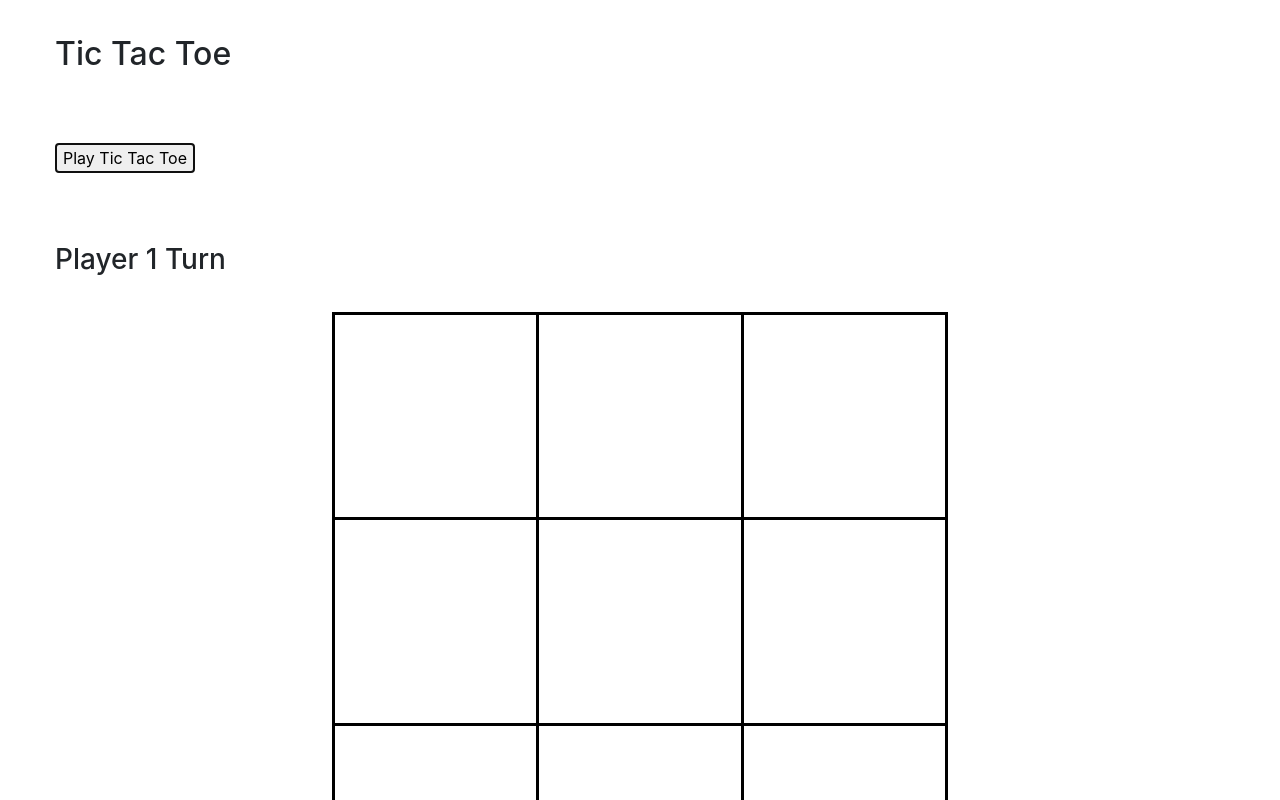
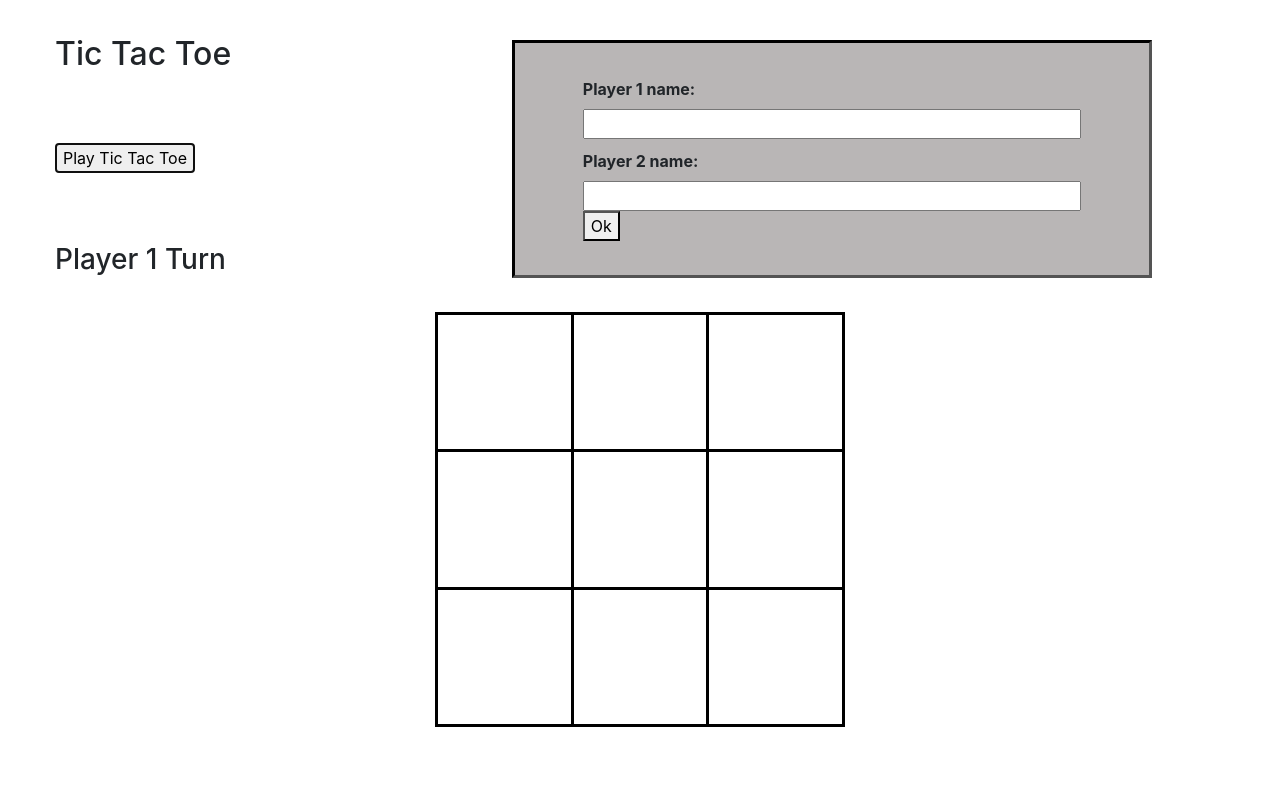
Before and after one commit to FelipeEnne/Tic-Tac-Toe-JavaScript, a plain HTML site: page index.html in a window 1280 px wide. Both pictures are taken after a click on the button "Play Tic Tac Toe". Shown: the top 800 px of the page. Drawn offline with nearby package versions, Linux system fonts and the light colour scheme.

Commit message:
Some minor corrections and major changes in apearance and game logic

```diff
--- a/css/style.css
+++ b/css/style.css
@@ -2,8 +2,34 @@
     margin: 35px 55px;
 }
 
+#model {
+  display: none;
+  position: absolute;
+  z-index: 20;
+  background-color: #b9b6b6;
+  top: 5%;
+  left: 40%;
+  width: 50%;
+  border-color: black;
+  border-style: inset;
+}
+
+.form label{
+  font-weight: bold;
+  padding-top: 10px;
+}
+
+.form input{
+  width: 100%;
+}
+
+.form button {
+  margin-bottom: 10px;
+}
+
+
 #button-playGame {
-    margin: 35px 55px;
+  margin: 35px 55px;
 }
 
 .board-border {
--- a/index.html
+++ b/index.html
@@ -12,8 +12,24 @@
         <h2>Tic Tac Toe</h2>
     </div>
 
+    <div id="model">
+      <form class="col-10 offset-1 my-4 form">
+        <fieldset>
+          <label for="player1">Player 1 name: </label>
+          <input type="text" id="player1" required>
+        </fieldset>
+        <fieldset>
+          <label for="player2">Player 2 name:</label>
+          <input type="text" id="player2" required>
+        </fieldset>
+        <button type="button" id="submit" onclick="playGame()">
+          Ok
+        </button>
+      </form>
+    </div>
+
     <div>
-      <button id="button-playGame" type="submit" onclick="playGame()">Play Tic Tac Toe</button>
+      <button id="button-playGame" type="submit" onclick="openModel()">Play Tic Tac Toe</button>
     </div>
 
     <div class="title">
@@ -21,7 +37,7 @@
     </div>
 
     <div class="main m-4 row">
-      <table class="col-6 offset-3">
+      <table class="col-4 offset-4">
         <thead>
           <tbody id="table-rows"></tbody>
         </thead>
--- a/js/index.js
+++ b/js/index.js
@@ -9,9 +9,14 @@ const gameBoard = (space, value) => {
   return { board, changeSpace, getValue };
 }
 
-const player = (name, symbol) => {
-  const victor = () => console.log(name + " won!!!");
-  return{ name, symbol, victor };
+const player = (name) => {
+  const victor = (player) => {
+    return name + " won!!!";
+  }
+  const turn = (player) => {
+    return(player.name);
+  }
+  return{ name, victor, turn };
 }
 
 let playTurn = 1;
@@ -21,8 +26,8 @@ function init() {
   return(board)
 }
 
-function initPlayers(name, symbol) {
-  const play = player(name, symbol);
+function initPlayers(name) {
+  const play = player(name);
   play.victor();
   return(play);
 }
@@ -31,52 +36,67 @@ function updateSpace(board, space, value){
   board.changeSpace(space, value);
 }
 
-
-//updateSpace(board, 5, 1);
-//updateSpace(board, 0, 2);
-//console.log(player1);
-//console.log(player2);
-
 function space(value){
   updateSpace(board, value, playTurn);
   render(board);
 
   if(checkBoard(playTurn) == false){
     playTurn == 1 ? playTurn = 2 : playTurn = 1;
-    document.getElementById('player-turn').innerHTML = "Player "+ playTurn + " Turn";
-  }else{
-    document.getElementById('player-turn').innerHTML = "Player "+ playTurn + " Win";
+    if(playTurn == 1){
+      document.getElementById('player-turn').innerHTML = player1.name + "'s turn";
+    } else {
+      document.getElementById('player-turn').innerHTML = player2.name + "'s turn";
+    }
+  } else if(playTurn == 1){
+    document.getElementById('player-turn').innerHTML = player1.name + " won!!!";
+  } else {
+    document.getElementById('player-turn').innerHTML = player2.name + " won!!!";
   }
-
-  console.log(board)
   return playTurn;
 }
 
 function checkBoard(play){
 
   for(let i = 0; i <= 2 ; i++){
-    if((board.getValue(i*3) == board.getValue(i*3+1) && board.getValue(i*3+1) == board.getValue(i*3+2) && board.getValue(i*3) != 0)||
-      (board.getValue(i) == board.getValue(i+3) && board.getValue(i+6) == board.getValue(i+3) && board.getValue(i) != 0)){
-        console.log(board.getValue(i))
-        return true;
-      }
+    if((board.getValue(i * 3) == board.getValue(i * 3 + 1) &&
+        board.getValue(i * 3) == board.getValue(i * 3 + 2) &&
+        board.getValue(i * 3) != 0)||
+       (board.getValue(i) == board.getValue(i + 3) &&
+        board.getValue(i) == board.getValue(i + 6) &&
+        board.getValue(i) != 0)){
+      return true;
+    }
   }
 
-  if((board.getValue(0) == board.getValue(4) && board.getValue(8) == board.getValue(4) && board.getValue(0) != 0) ||
-    (board.getValue(2) == board.getValue(4) && board.getValue(6) == board.getValue(4) && board.getValue(2) != 0)){
-       return true;
+  if((board.getValue(0) == board.getValue(4) &&
+      board.getValue(0) == board.getValue(8) &&
+      board.getValue(0) != 0) ||
+     (board.getValue(2) == board.getValue(4) &&
+      board.getValue(2) == board.getValue(6) &&
+      board.getValue(2) != 0)){
+    return true;
   }
-
 
   return false;
 }
 
+function openModel() {
+  document.getElementById('model').style.display = 'block';
+}
 
-function playGame(){
+function closeModel() {
+  document.getElementById('model').style.display = 'none';
+}
+
+function playGame() {
+  closeModel();
   board = init();
 
-  player1 = initPlayers('Raphael', 'X');
-  player2 = initPlayers('Felipe', 'O');
+  let p1Name = document.getElementById('player1').value;
+  let p2Name = document.getElementById('player2').value;
+
+  player1 = initPlayers(p1Name);
+  player2 = initPlayers(p2Name);
 
   console.log(board);
   render(board);
```
Also changed, not shown: 1 other file.
